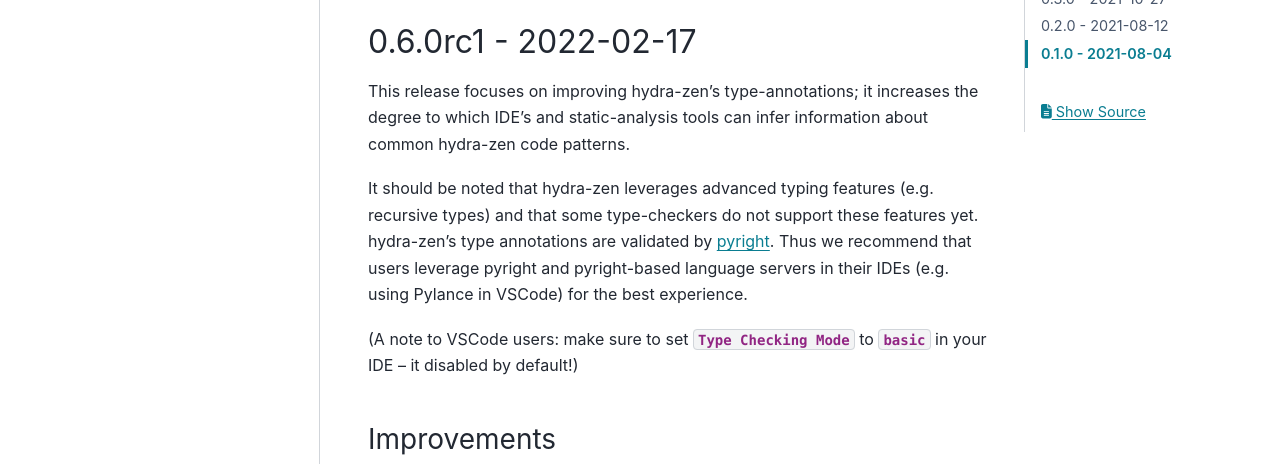
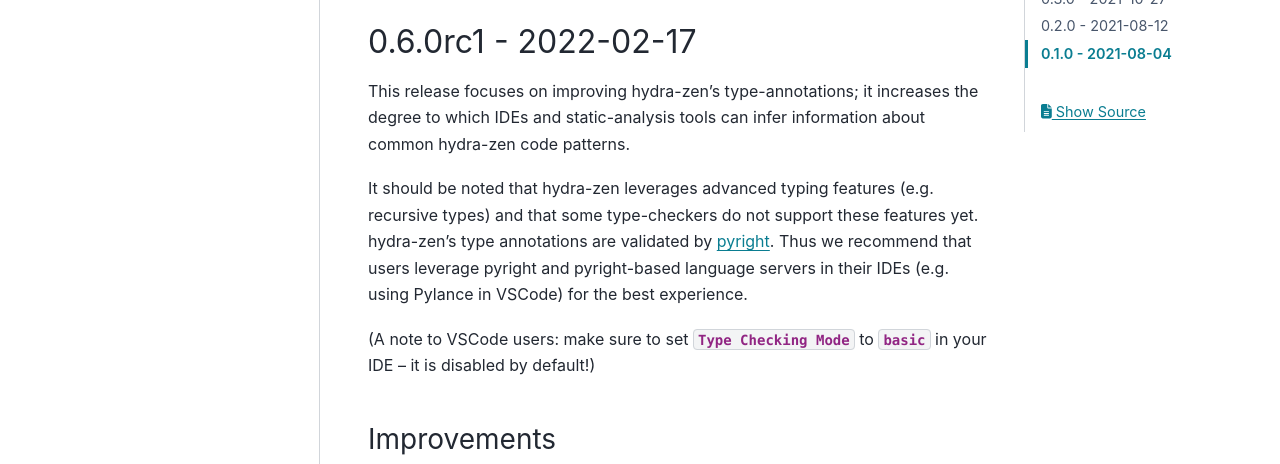
Before and after one commit to mit-ll-responsible-ai/hydra-zen, a Sphinx documentation site: the page built from docs/source/changes.rst, in a window 1280 px wide and 900 px high. Shown: the part 282-746 px from the top of the window. Built offline with Sphinx 7.4.7 and the PyData theme 0.15.4, drawn with Linux system fonts in a browser that asks for light colours; the version number could not be read and is left out.

Commit message:
fix typos

```diff
--- a/docs/source/changes.rst
+++ b/docs/source/changes.rst
@@ -15,7 +15,7 @@
 ---------------------
 
 This release focuses on improving hydra-zen's type-annotations; it increases the
-degree to which IDE's and static-analysis tools can infer information about common
+degree to which IDEs and static-analysis tools can infer information about common
 hydra-zen code patterns.
 
 It should be noted that hydra-zen leverages advanced typing features (e.g. recursive
@@ -23,7 +23,7 @@
 annotations are validated by `pyright <https://github.com/microsoft/pyright>`_. Thus we recommend that users leverage pyright and pyright-based language servers in their
 IDEs (e.g. using Pylance in VSCode) for the best experience.
 
-(A note to VSCode users: make sure to set `Type Checking Mode` to `basic` in your IDE -- it disabled by default!)
+(A note to VSCode users: make sure to set `Type Checking Mode` to `basic` in your IDE -- it is disabled by default!)
 
 
 Improvements
```
